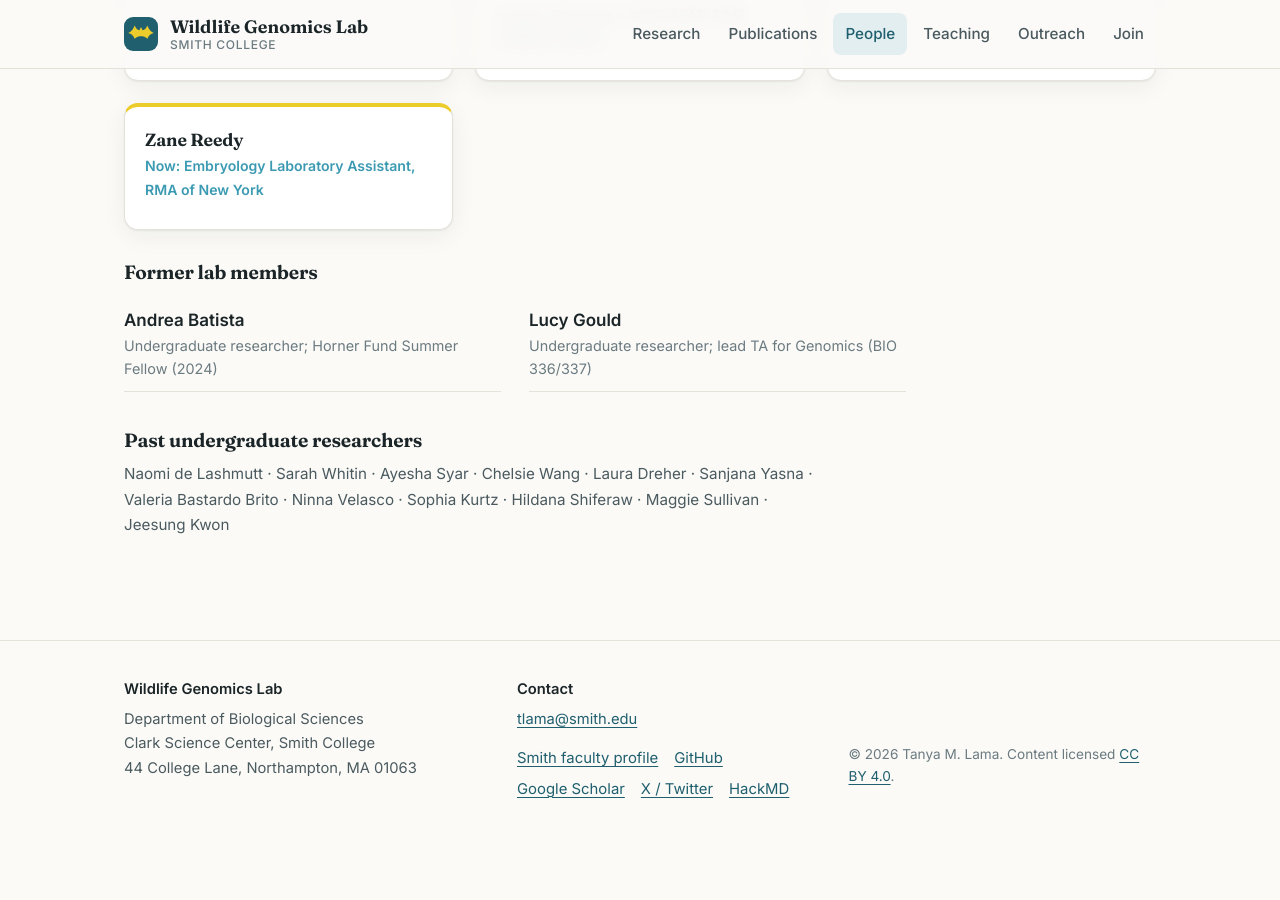
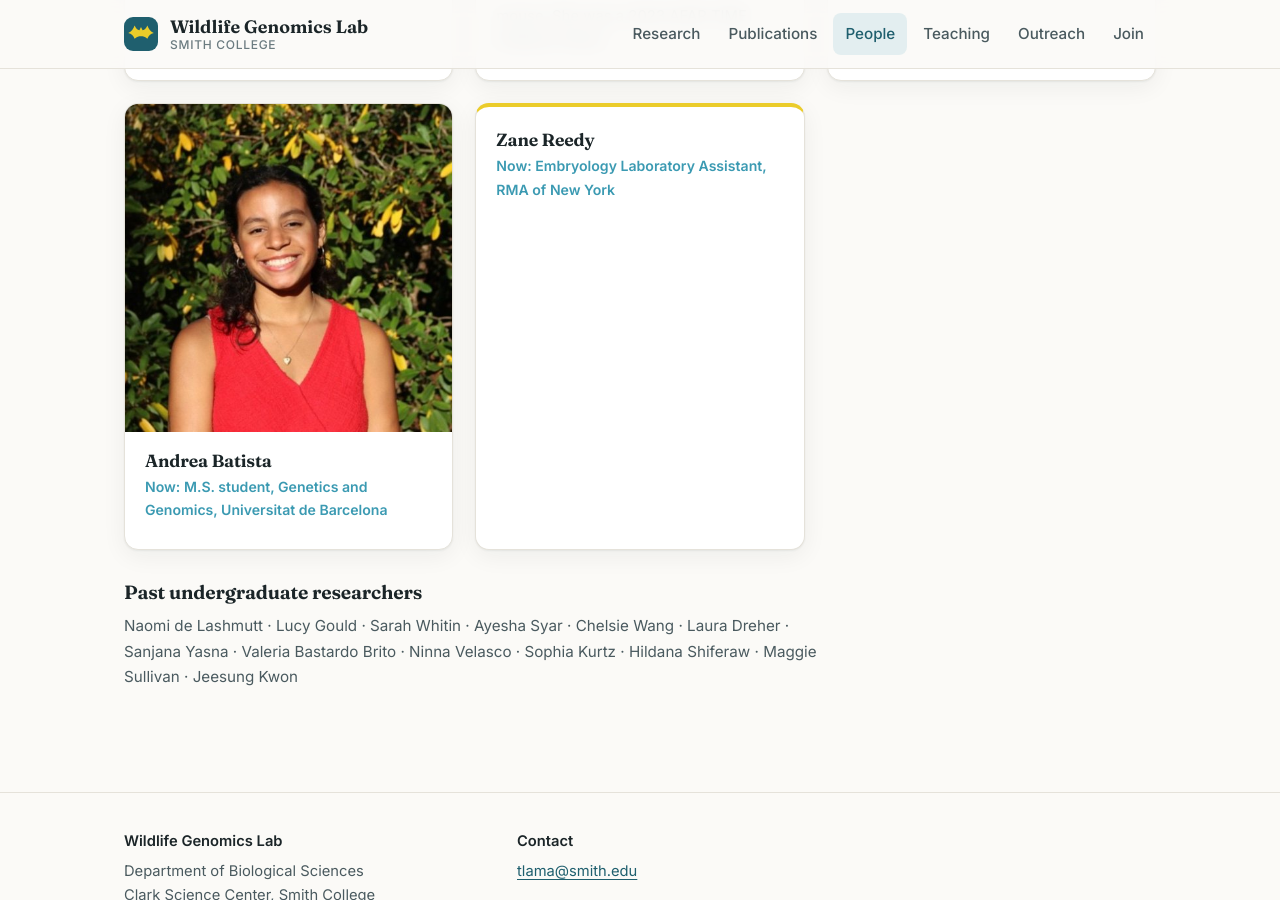
Before and after one commit to tanyalama/tanyalama.github.io, a Jekyll site: the page built from people.md, in a window 1280 px wide and 900 px high, scrolled down 3190 px. Built offline with Jekyll 4.4.1, drawn with Linux system fonts in a browser that asks for light colours; before the commit the page ends 4035 px from its top, so only the background shows below that.

Commit message:
Andrea Batista to Where are they now (Universitat de Barcelona, photo); Lucy Gould to past undergraduates

```diff
--- a/_data/people.yml
+++ b/_data/people.yml
@@ -34,18 +34,18 @@ where_now:
   - name: Mary Ann Martinez Molina '25
     photo: mary-ann-martinez-molina.jpg
     now: "Ph.D. student, Shaw Lab, University of Notre Dame"
+  - name: Andrea Batista
+    photo: andrea-batista.jpg
+    now: "M.S. student, Genetics and Genomics, Universitat de Barcelona"
   - name: Zane Reedy
     now: "Embryology Laboratory Assistant, RMA of New York"
 
-alumni:
-  - name: Andrea Batista
-    now: "Undergraduate researcher; Horner Fund Summer Fellow (2024)"
-  - name: Lucy Gould
-    now: "Undergraduate researcher; lead TA for Genomics (BIO 336/337)"
+alumni: []
 
 # Other undergraduates who have done at least one semester or summer of research in the lab
 past_undergraduates:
   - Naomi de Lashmutt
+  - Lucy Gould
   - Sarah Whitin
   - Ayesha Syar
   - Chelsie Wang
--- a/people.md
+++ b/people.md
@@ -33,10 +33,11 @@ kicker: The lab
 ### Where are they now?
 <div class="people">{% for m in site.data.people.where_now %}{% include person.html hide_initials=true %}{% endfor %}</div>
 
-### Former lab members
+{% if site.data.people.alumni.size > 0 %}### Former lab members
 <ul class="alumni" style="margin-top:12px">
 {% for a in site.data.people.alumni %}<li><strong>{{ a.name }}</strong><span>{{ a.now }}</span></li>{% endfor %}
 </ul>
+{% endif %}
 
 <h3>Past undergraduate researchers</h3>
 <p class="namecloud">{{ site.data.people.past_undergraduates | join: " · " }}</p>
```
Also changed, not shown: assets/img/people/andrea-batista.jpg (added).
